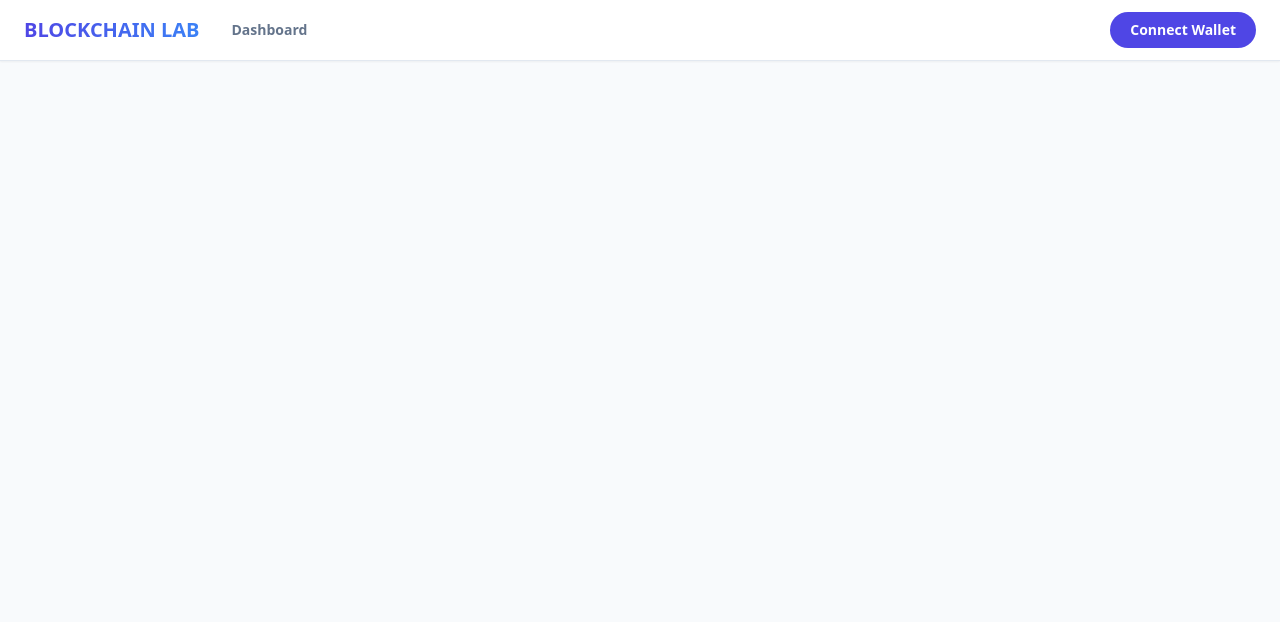
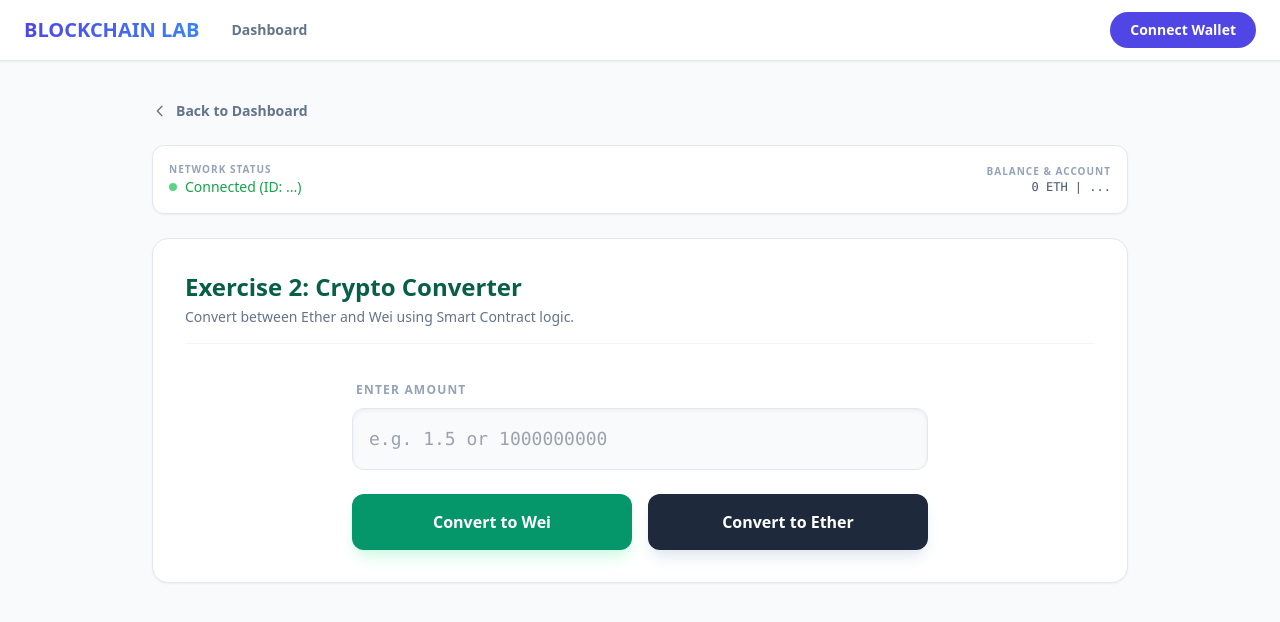
Before and after one commit to wailrhazouani-tech/Blockchain_TP3, a React (Create React App) app in the folder client/: page /exercice-2 in a window 1280 px wide. Shown: the top 622 px of the page. Built offline with nearby package versions, Linux system fonts and the light colour scheme.

Commit message:
add crypto converter page

```diff
--- a/client/src/App.js
+++ b/client/src/App.js
@@ -8,7 +8,7 @@ import Home from './components/Home';
 
 // Exercise Pages
 import AdditionEx from './pages/AdditionEx';
-// import CryptoEx from './pages/CryptoEx';
+import CryptoEx from './pages/CryptoEx';
 // import StringsEx from './pages/StringsEx';
 // import SignEx from './pages/SignEx';
 // import ParityEx from './pages/ParityEx';
@@ -55,8 +55,9 @@ function App() {
 
         <main className="max-w-5xl mx-auto px-6 py-10">
           <Routes>
-            <Route path="/" element={<Home />} />
+             <Route path="/" element={<Home />} />
             <Route path="/exercice-1" element={<AdditionEx web3={web3} account={account} />} />
+            <Route path="/exercice-2" element={<CryptoEx web3={web3} account={account} />} />
 
           </Routes>
         </main>
--- a/client/src/contracts/EvenContract.json
+++ b/client/src/contracts/EvenContract.json
@@ -1291,12 +1291,12 @@
     "5777": {
       "events": {},
       "links": {},
-      "address": "0x5aE73E325fa5ab714F1bB3728d39BC7a4183D784",
-      "transactionHash": "0xc0ded547ddee9478e6d1732c3845aa8f229df0a1842f4b27f696661881c03187"
+      "address": "0x3D2dc4878Dc228549F9eae202F0Dd838f8Ad6526",
+      "transactionHash": "0xedf0851edc47c0781545f42239c70440a5651eda94b629d7640ee9f694f80750"
     }
   },
   "schemaVersion": "3.4.16",
-  "updatedAt": "2026-04-06T18:21:51.661Z",
+  "updatedAt": "2026-04-06T18:46:01.129Z",
   "networkType": "ethereum",
   "devdoc": {
     "kind": "dev",
--- a/client/src/contracts/FormeContract.json
+++ b/client/src/contracts/FormeContract.json
@@ -833,7 +833,7 @@
   },
   "networks": {},
   "schemaVersion": "3.4.16",
-  "updatedAt": "2026-04-06T18:21:47.255Z",
+  "updatedAt": "2026-04-06T18:45:57.891Z",
   "devdoc": {
     "kind": "dev",
     "methods": {},
--- a/client/src/contracts/PositifNumberContract.json
+++ b/client/src/contracts/PositifNumberContract.json
@@ -1000,12 +1000,12 @@
     "5777": {
       "events": {},
       "links": {},
-      "address": "0x2161A047653c58985A1874B9c71876C0BaB89AA2",
-      "transactionHash": "0xbfba9ff256aef2d5c0c71901ce298baeae828eaef9c95523d026ef344b743e4b"
+      "address": "0x3d2C34bcE109DdA64ce90d45104D089c0B1162d4",
+      "transactionHash": "0xd4a705e6ea53476bfc0cbd732e20f3a84068cbbe329fff07a39991c269d54217"
     }
   },
   "schemaVersion": "3.4.16",
-  "updatedAt": "2026-04-06T18:21:51.525Z",
+  "updatedAt": "2026-04-06T18:46:00.988Z",
   "networkType": "ethereum",
   "devdoc": {
     "kind": "dev",
--- /dev/null
+++ b/client/src/pages/CryptoEx.js
@@ -0,0 +1,145 @@
+import React, { useState, useEffect } from 'react';
+import { Link } from 'react-router-dom';
+import CryptoContract from '../contracts/CryptoConverterContract.json';
+import BlockchainInfo from '../components/BlockchainInfo';
+import TransactionInfo from '../components/TransactionInfo';
+
+const CryptoEx = ({ web3, account }) => {
+  const [contract, setContract] = useState(null);
+  const [inputValue, setInputValue] = useState('');
+  const [result, setResult] = useState(null);
+  const [lastReceipt, setLastReceipt] = useState(null);
+
+  useEffect(() => {
+    if (web3) {
+      const init = async () => {
+        const networkId = await web3.eth.net.getId();
+        const deployedNetwork = CryptoContract.networks[networkId];
+        if (deployedNetwork) {
+          const instance = new web3.eth.Contract(
+            CryptoContract.abi,
+            deployedNetwork.address
+          );
+          setContract(instance);
+        }
+      };
+      init();
+    }
+  }, [web3]);
+
+  // Function: Convert ETH to WEI
+  const handleToWei = async () => {
+    if (!inputValue || !contract) return;
+    try {
+      // Since these are 'pure' functions, we use .call()
+      const res = await contract.methods.etherEnWei(inputValue).call();
+      setResult({
+        input: inputValue,
+        unit: 'ETH',
+        output: res,
+        targetUnit: 'Wei'
+      });
+    } catch (error) {
+      console.error("Conversion error:", error);
+    }
+  };
+
+  // Function: Convert WEI to ETH
+  const handleToEther = async () => {
+    if (!inputValue || !contract) return;
+    try {
+      const res = await contract.methods.weiEnEther(inputValue).call();
+      setResult({
+        input: inputValue,
+        unit: 'Wei',
+        output: res,
+        targetUnit: 'ETH'
+      });
+    } catch (error) {
+      console.error("Conversion error:", error);
+    }
+  };
+
+  return (
+    <div className="space-y-6">
+      {/* Header Navigation */}
+      <div className="flex justify-start">
+        <Link
+          to="/"
+          className="flex items-center text-sm font-semibold text-slate-500 hover:text-emerald-600 transition group"
+        >
+          <svg xmlns="http://www.w3.org/2000/svg" className="h-4 w-4 mr-2 group-hover:-translate-x-1 transition-transform" fill="none" viewBox="0 0 24 24" stroke="currentColor">
+            <path strokeLinecap="round" strokeLinejoin="round" strokeWidth={2} d="M15 19l-7-7 7-7" />
+          </svg>
+          Back to Dashboard
+        </Link>
+      </div>
+
+      <BlockchainInfo web3={web3} account={account} />
+
+      <div className="bg-white p-8 rounded-2xl shadow-sm border border-slate-200">
+        <div className="border-b border-slate-100 pb-4 mb-8">
+          <h2 className="text-2xl font-bold text-emerald-800">Exercise 2: Crypto Converter</h2>
+          <p className="text-slate-500 text-sm mt-1">Convert between Ether and Wei using Smart Contract logic.</p>
+        </div>
+
+        <div className="max-w-xl mx-auto space-y-6">
+          {/* Input Section */}
+          <div className="space-y-2">
+            <label className="text-xs font-bold text-slate-400 uppercase tracking-widest ml-1">
+              Enter Amount
+            </label>
+            <input
+              type="number"
+              placeholder="e.g. 1.5 or 1000000000"
+              className="w-full bg-slate-50 border border-slate-200 p-4 rounded-xl text-lg font-mono focus:ring-2 focus:ring-emerald-500 outline-none transition shadow-inner"
+              value={inputValue}
+              onChange={(e) => setInputValue(e.target.value)}
+            />
+          </div>
+
+          {/* Action Buttons */}
+          <div className="grid grid-cols-2 gap-4">
+            <button
+              onClick={handleToWei}
+              className="bg-emerald-600 text-white py-4 rounded-xl font-bold hover:bg-emerald-700 transition shadow-lg shadow-emerald-100 active:scale-95"
+            >
+              Convert to Wei
+            </button>
+            <button
+              onClick={handleToEther}
+              className="bg-slate-800 text-white py-4 rounded-xl font-bold hover:bg-slate-900 transition shadow-lg shadow-slate-200 active:scale-95"
+            >
+              Convert to Ether
+            </button>
+          </div>
+
+          {/* Result Display */}
+          {result && (
+            <div className="mt-8 p-6 bg-emerald-50 border border-emerald-100 rounded-2xl animate-in zoom-in-95 duration-300">
+              <div className="flex justify-between items-center">
+                <div className="space-y-1">
+                  <p className="text-[10px] uppercase font-bold text-emerald-500 tracking-wider">Result Details</p>
+                  <p className="text-slate-600 font-medium">
+                    {result.input} <span className="text-xs opacity-60 font-bold">{result.unit}</span>
+                  </p>
+                </div>
+                <div className="text-right">
+                  <p className="text-3xl font-black text-emerald-700 break-all">
+                    {result.output}
+                  </p>
+                  <p className="text-xs font-bold text-emerald-500">{result.targetUnit}</p>
+                </div>
+              </div>
+            </div>
+          )}
+        </div>
+
+
+        <TransactionInfo txReceipt={lastReceipt} />
+      </div>
+    </div>
+  );
+};
+
+export default CryptoEx;
```
Also changed, not shown: client/src/contracts/AdditionContract.json, client/src/contracts/ArraysContract.json, client/src/contracts/CryptoConverterContract.json, client/src/contracts/GestionChainesContract.json, client/src/contracts/PaymentContract.json, client/src/contracts/RectangleContract.json.
